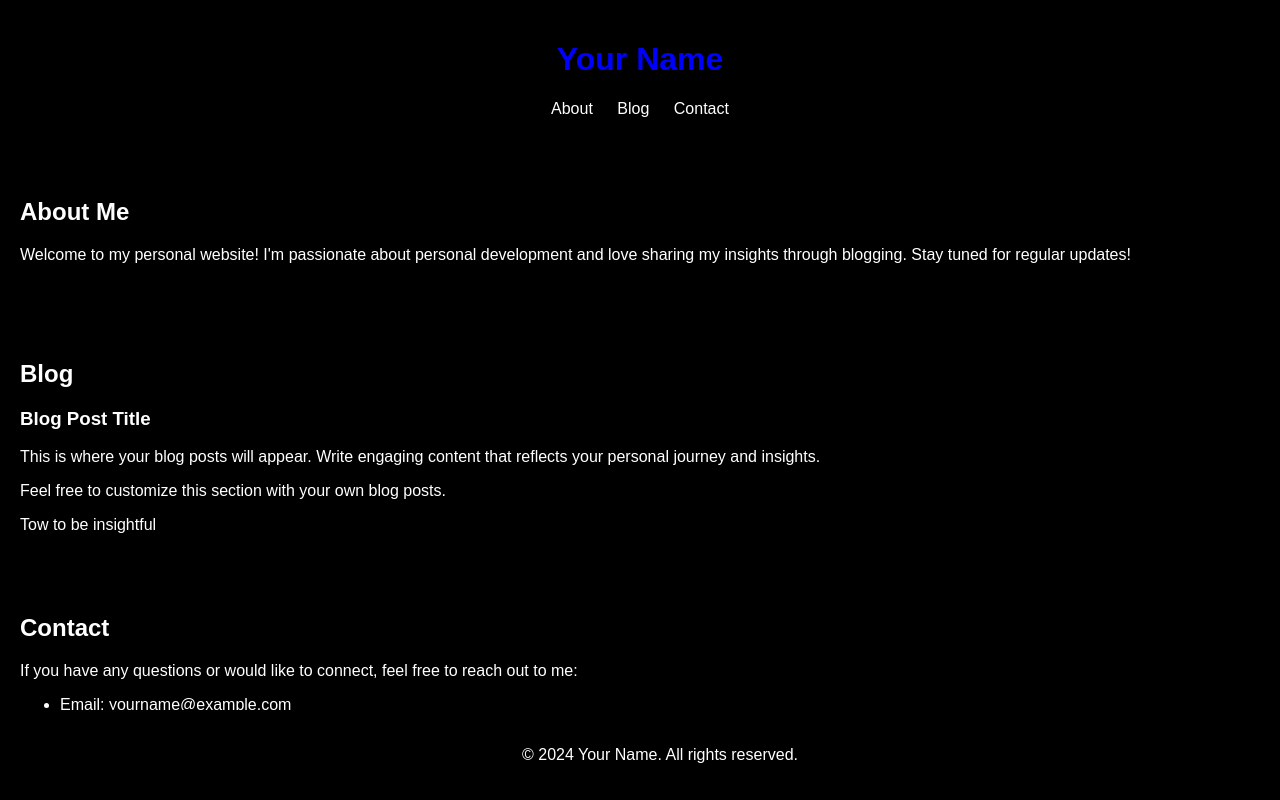
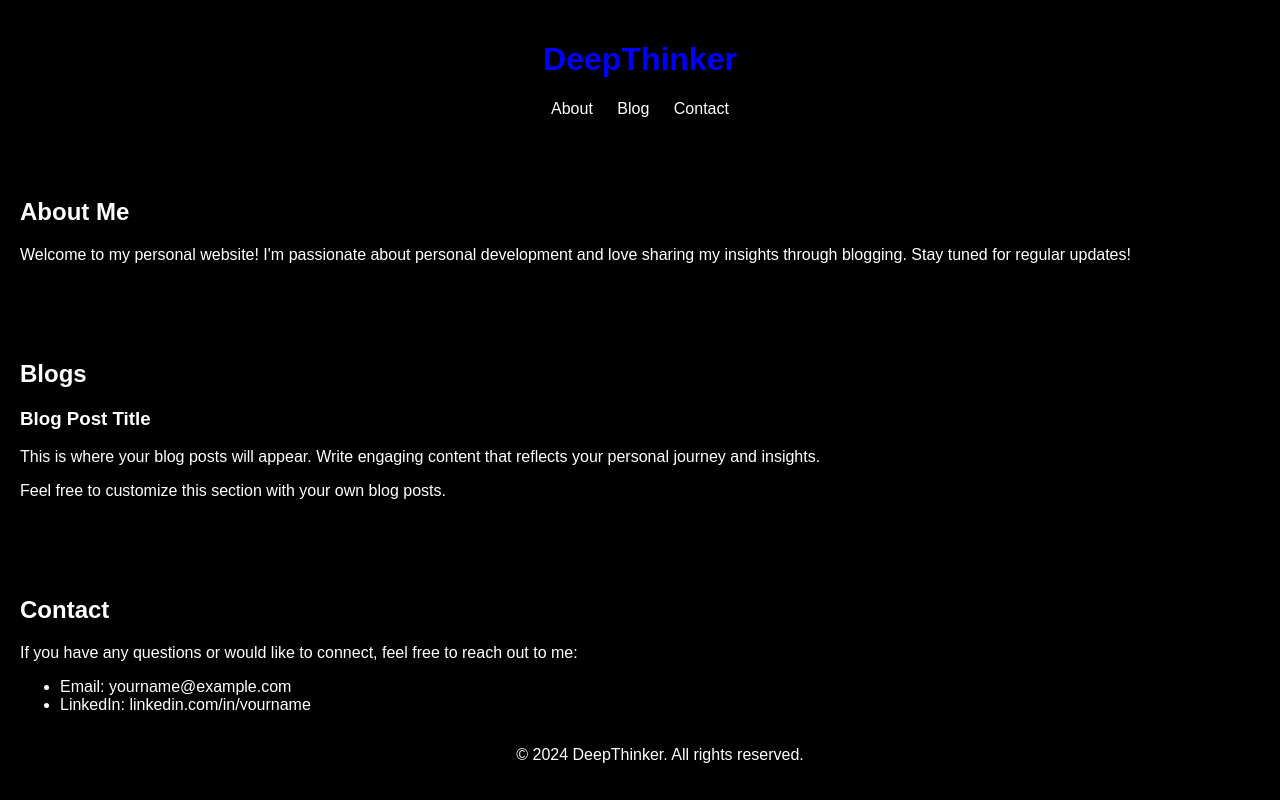
Before and after one commit to Ak73b/resolve.github.io, a plain HTML site: page index.html in a window 1280 px wide. Drawn offline with Linux system fonts and the light colour scheme.

Commit message:
Update index.html

```diff
--- a/index.html
+++ b/index.html
@@ -3,7 +3,7 @@
 <head>
     <meta charset="UTF-8">
     <meta name="viewport" content="width=device-width, initial-scale=1.0">
-    <title>Arsalan Siddiqui - Personal Website</title>
+    <title>DeepThinker - Personal Website</title>
     <style>
         body {
             font-family: Arial, sans-serif;
@@ -35,6 +35,7 @@
         section {
             padding: 20px;
             margin-top: 20px;
+            color: #fff; /* Added to make text visible on dark background */
         }
         footer {
             background-color: #000;
@@ -43,12 +44,13 @@
             position: fixed;
             bottom: 0;
             width: 100%;
+            color: #fff; /* Added to make text visible on dark background */
         }
     </style>
 </head>
 <body>
     <header>
-        <h1>Your Name</h1>
+        <h1>DeepThinker</h1>
         <nav>
             <a href="#about">About</a>
             <a href="#blog">Blog</a>
@@ -62,12 +64,12 @@
     </section>
 
     <section id="blog">
-        <h2>Blog</h2>
+        <h2>Blogs</h2> <!-- Changed to "Blogs" -->
         <article>
             <h3>Blog Post Title</h3>
             <p>This is where your blog posts will appear. Write engaging content that reflects your personal journey and insights.</p>
             <p>Feel free to customize this section with your own blog posts.</p>
-        </article>Tow to be insightful
+        </article>
     </section>
 
     <section id="contact">
@@ -81,7 +83,7 @@
     </section>
 
     <footer>
-        <p>&copy; 2024 Your Name. All rights reserved.</p>
+        <p>&copy; 2024 DeepThinker. All rights reserved.</p>
     </footer>
 </body>
 </html>
```
